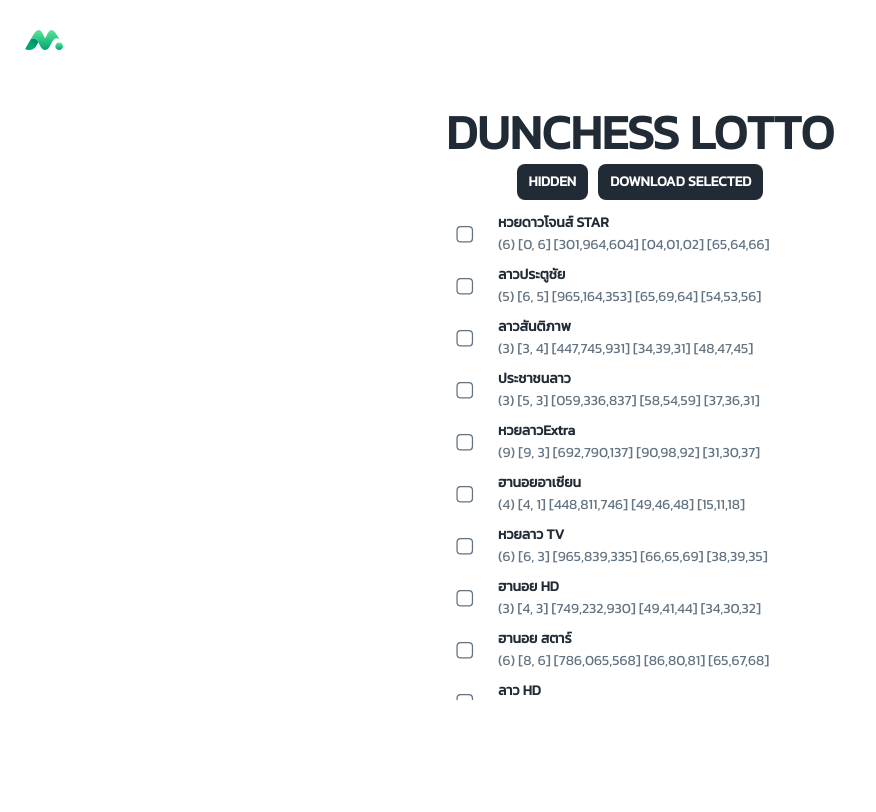
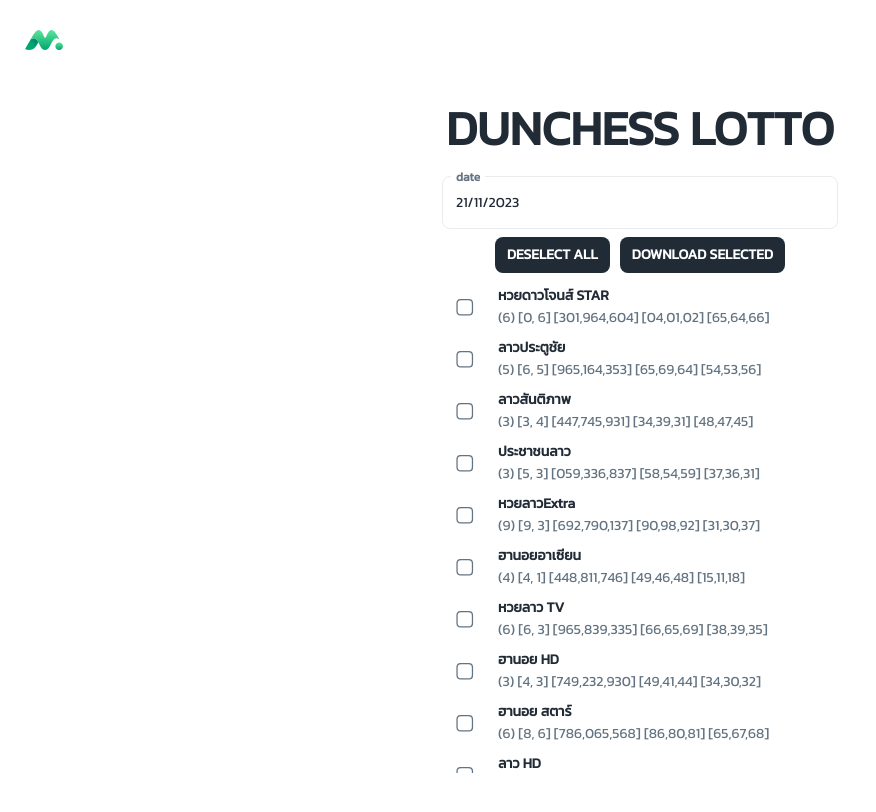
Before and after one commit to schewti/jennie, a React (Create React App) app: page / in a window 1280 px wide. Shown: the top 812 px of the page, without its empty margins (0-876 px from the left). Built offline with nearby package versions, Linux system fonts and the light colour scheme; no server answers.

Commit message:
feat: add date and select all

```diff
--- a/package.json
+++ b/package.json
@@ -41,6 +41,7 @@
     "@iconify/react": "^4.1.1",
     "@mui/lab": "^5.0.0-alpha.136",
     "@mui/material": "^5.14.0",
+    "@mui/x-date-pickers": "^6.18.1",
     "autosuggest-highlight": "^3.3.4",
     "axios": "^1.4.0",
     "date-fns": "^2.30.0",
--- a/public/index.html
+++ b/public/index.html
@@ -25,7 +25,7 @@
       rel="stylesheet"
     />
 
-    <title>Minimal UI Kit</title>
+    <title>JENNIE DUNCHESS LOTTO</title>
 
     <meta
       name="description"
--- a/src/App.tsx
+++ b/src/App.tsx
@@ -18,7 +18,9 @@ import MotionLazy from 'src/components/animate/motion-lazy';
 import { SettingsProvider, SettingsDrawer } from 'src/components/settings';
 // auth
 import { AuthProvider, AuthConsumer } from 'src/auth/context/jwt';
-
+import { LocalizationProvider } from '@mui/x-date-pickers';
+import { AdapterDateFns } from '@mui/x-date-pickers/AdapterDateFns';
+import th from 'date-fns/locale/th';
 // ----------------------------------------------------------------------
 
 export default function App() {
@@ -47,6 +49,7 @@ export default function App() {
         themeStretch: false,
       }}
     >
+      <LocalizationProvider dateAdapter={AdapterDateFns} adapterLocale={th}>
         <ThemeProvider>
           <MotionLazy>
             <SettingsDrawer />
@@ -54,6 +57,7 @@ export default function App() {
             <Router />
           </MotionLazy>
         </ThemeProvider>
+      </LocalizationProvider>
     </SettingsProvider>
   );
 }
--- a/src/sections/generate/lotto-type-1.tsx
+++ b/src/sections/generate/lotto-type-1.tsx
@@ -18,9 +18,11 @@ export default React.forwardRef(
     {
       lottoName,
       lottoNumbers,
+      date,
     }: {
       lottoName: string;
       lottoNumbers: RandomLottoType1;
+      date: Date;
     },
     ref
   ) => (
@@ -38,6 +40,19 @@ export default React.forwardRef(
           position: 'relative',
         }}
       >
+        <p
+          className="number-highlight"
+          style={{
+            position: 'absolute',
+            margin: 0,
+            top: 10,
+            right: 10,
+            fontSize: 50,
+            fontWeight: 'bold',
+          }}
+        >
+          {date.toLocaleDateString('en-GB')}
+        </p>
         <p
           style={{
             color: '#000',
--- a/src/sections/generate/view.tsx
+++ b/src/sections/generate/view.tsx
@@ -23,6 +23,7 @@ import {
 import Iconify from 'src/components/iconify';
 import html2canvas from 'html2canvas';
 import { isIOS } from 'src/utils/device';
+import { MobileDatePicker } from '@mui/x-date-pickers/MobileDatePicker';
 import LottoType1 from './lotto-type-1';
 
 // ----------------------------------------------------------------------
@@ -33,7 +34,6 @@ export default function GenerateView() {
   const [lottoList, setLottoList] = useState(LOTTO);
   // const lottoNumberList = lottoList.map(() => randomLotto());
   const [refs, setRefs] = useState([] as React.RefObject<HTMLDivElement>[]);
-  const [open, setOpen] = useState(true);
 
   // const refs = lottoList.map(() => React.createRef<HTMLDivElement>());
   const [lottoNumberList, setLottoNumberList] = useState([] as RandomLottoType1[]);
@@ -124,21 +124,47 @@ export default function GenerateView() {
     setChecked(newChecked);
   };
 
-  const handleClick = useCallback(() => {
-    setOpen((prev) => !prev);
-  }, []);
+  const [isAll, setIsAll] = useState(true);
+  const toggleAll = () => {
+    if (isAll) {
+      setChecked([]);
+    } else {
+      setChecked(lottoList);
+    }
+    setIsAll(!isAll);
+  };
+  const [dateValue, setDateValue] = useState<Date>(new Date());
 
   return (
     <Container maxWidth="lg">
       <Typography variant="h2"> DUNCHESS LOTTO </Typography>
-      <Button variant="contained" onClick={handleClick} style={{ marginRight: 10 }}>
-        {open ? 'HIDDEN' : 'SHOW'}
+      <Container maxWidth="xs">
+        <MobileDatePicker
+          orientation="portrait"
+          label="date"
+          value={dateValue}
+          onChange={(newValue) => {
+            if (newValue === null) {
+              setDateValue(new Date());
+
+              return;
+            }
+
+            setDateValue(newValue);
+          }}
+          slotProps={{
+            textField: {
+              fullWidth: true,
+              margin: 'normal',
+            },
+          }}
+        />
+        <Button variant="contained" onClick={toggleAll} style={{ marginRight: 10 }}>
+          {isAll ? 'DESELECT ALL' : 'SELECT ALL'}
         </Button>
         <Button variant="contained" onClick={downloadCheckedLottoImage}>
           DOWNLOAD SELECTED
         </Button>
-      <Container maxWidth="xs">
-        <Collapse in={open} unmountOnExit>
         <List style={{ maxHeight: '500px', overflowY: 'auto' }}>
           {lottoList.map((value, index) => {
             const labelId = `checkbox-list-label-${value}`;
@@ -163,10 +189,14 @@ export default function GenerateView() {
             );
           })}
         </List>
-        </Collapse>
       </Container>
 
-      {/* <LottoType1 lottoName={lottoList[1]} lottoNumbers={lottoNumberList[1]} ref={refs[1]} /> */}
+      {/* <LottoType1
+        lottoName={lottoList[1]}
+        lottoNumbers={lottoNumberList[1]}
+        ref={refs[1]}
+        date={dateValue}
+      /> */}
 
       <div style={{ position: 'absolute', left: '-9999px', top: '-9999px' }}>
         {lottoNumberList.map((value, index) => (
@@ -175,6 +205,7 @@ export default function GenerateView() {
             lottoName={lottoList[index]}
             lottoNumbers={value}
             ref={refs[index]}
+            date={dateValue}
           />
         ))}
       </div>
```
Also changed, not shown: 2 other files (tests, documents, lock files or other folders). Lines whose indentation alone changed are shown as unchanged.
